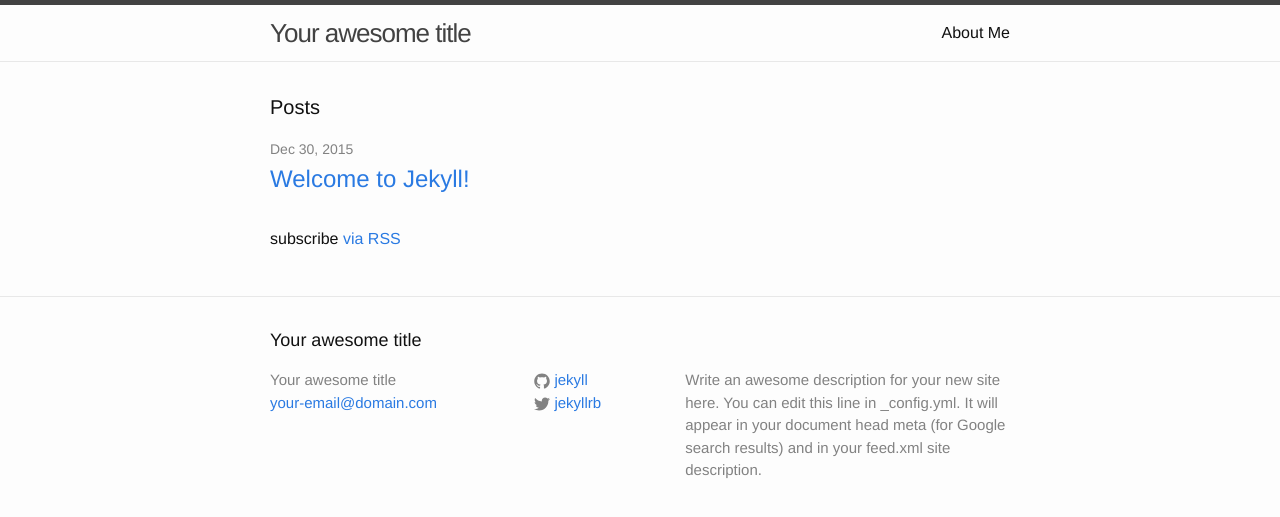
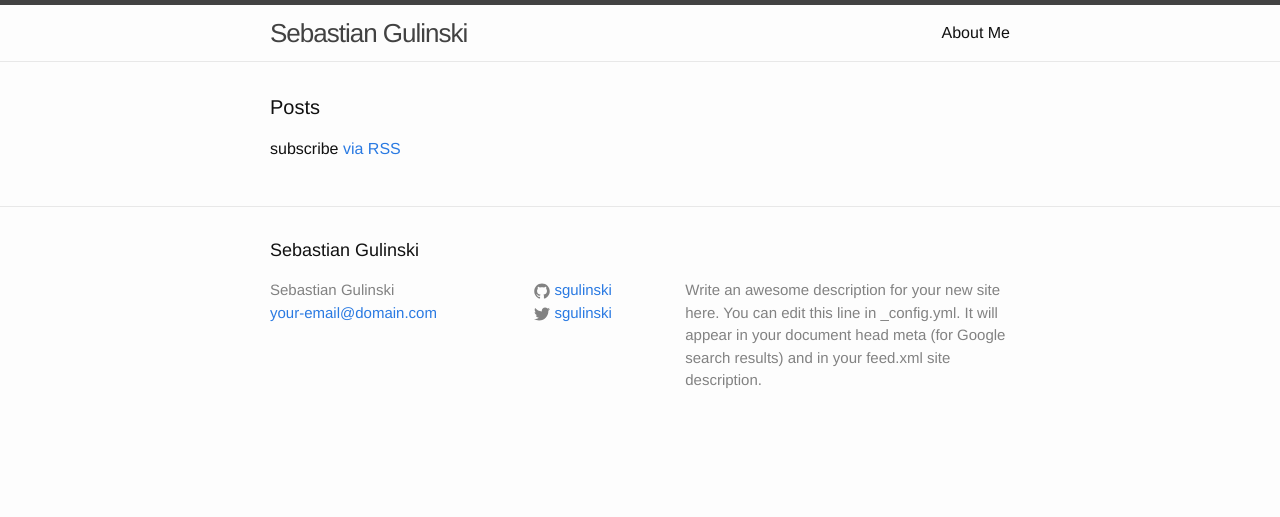
Before and after one commit to sgulinski/sgulinski.github.io, a Jekyll site: the page built from index.html, in a window 1280 px wide. Shown: the top 517 px of the page. Built offline with Jekyll 4.4.1, drawn with Linux system fonts in a browser that asks for light colours.

Commit message:
Removed default "welcome to jekyll" post and started basic configuration in _config.yml

```diff
--- a/_config.yml
+++ b/_config.yml
@@ -6,7 +6,7 @@
 # 'jekyll serve'. If you change this file, please restart the server process.
 
 # Site settings
-title: Your awesome title
+title: Sebastian Gulinski
 email: your-email@domain.com
 description: > # this means to ignore newlines until "baseurl:"
   Write an awesome description for your new site here. You can edit this
@@ -14,8 +14,8 @@
   Google search results) and in your feed.xml site description.
 baseurl: "" # the subpath of your site, e.g. /blog
 url: "http://yourdomain.com" # the base hostname & protocol for your site
-twitter_username: jekyllrb
-github_username:  jekyll
+twitter_username: sgulinski
+github_username:  sgulinski
 
 # Build settings
 markdown: kramdown
```
Also changed, not shown: _posts/2015-12-30-welcome-to-jekyll.markdown (deleted, +0 -25 lines).
